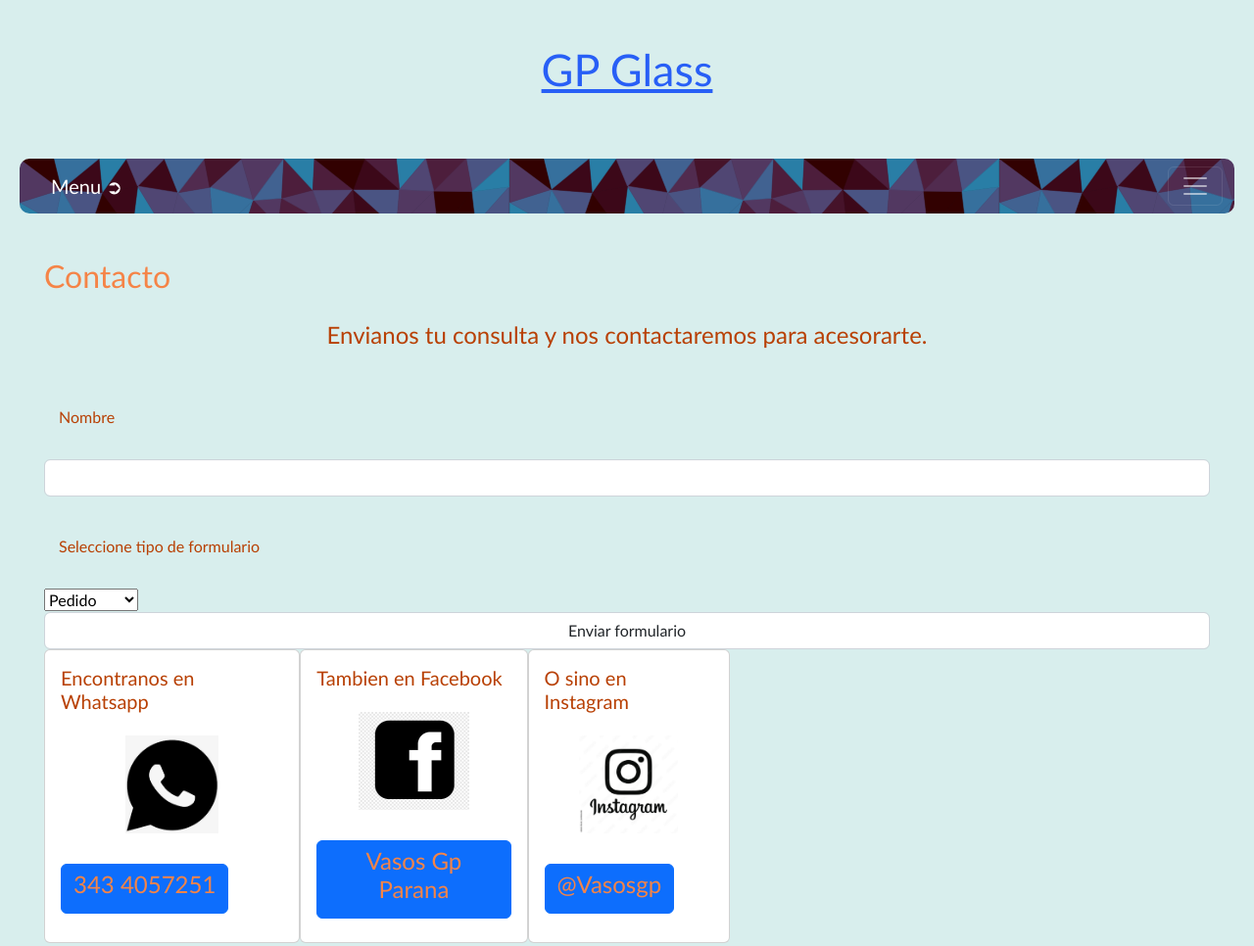
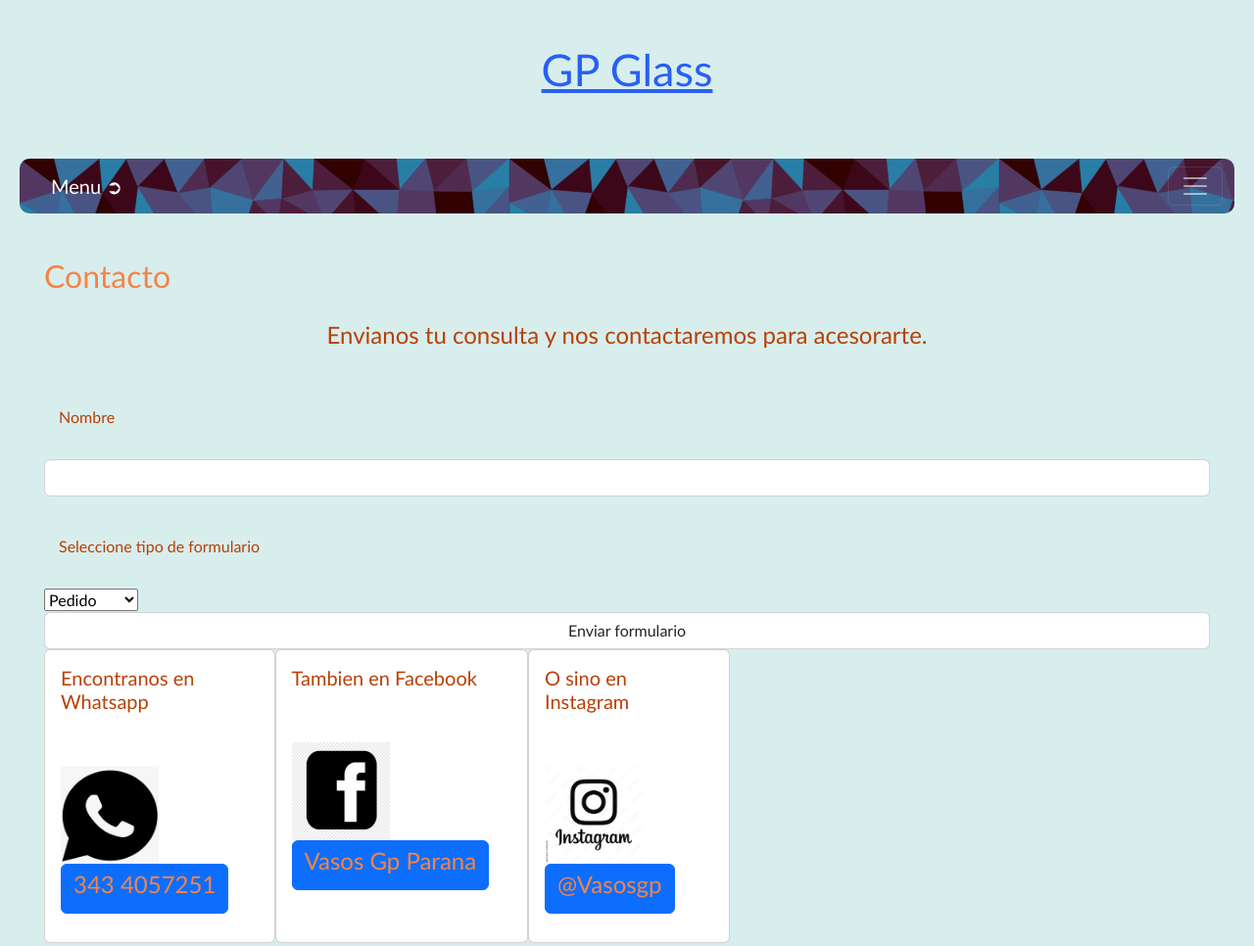
Before and after one commit to Pablo492/Proyecto-con-bootstrap, a website: page pages/contacto.html in a window 1280 px wide. Shown: the top 966 px of the page at 98% size. Drawn offline with nearby package versions, Linux system fonts and the light colour scheme.

Commit message:
sass no estaba compilando al css

```diff
--- a/css/_img.scss
+++ b/css/_img.scss
@@ -1,7 +1,4 @@
-.imgportada{
 
-
-}
 .imgportada:hover{
     -webkit-transform: perspective(150px) rotateX(45deg);
     transform: perspective(150px) rotateX(45deg);
@@ -20,6 +17,8 @@
 }
 .imgCont{
     height:100px;
+    width: 100px;
+
 }
 .imgmodelos{
     grid-area: item1;
--- a/pages/contacto.html
+++ b/pages/contacto.html
@@ -80,26 +80,24 @@
             <div class="card">
                 <div class="card-body">
                     <h5 class="card-title">Encontranos en Whatsapp</h5>
-                    <p class="card-text">
-                        <img class="imgCont" src="../img/Logo Wsp.png" alt="Logo de Whatsapp">
-                    </p>
+                    <p class="card-text"></p>
+                    <img class="imgCont" src="../img/Logo Wsp.png" alt="Logo de Whatsapp">
                     <a href="#" class="btn btn-primary"><h4>343 4057251</h4></a>
                 </div>
             </div>
             <div class="card">
                 <div class="card-body">
                     <h5 class="card-title">Tambien en Facebook</h5>
-                    <p class="card-text">
-                        <img class="imgCont" src="../img/Logo Face.png" alt="Logo de Facebook">
-                    </p>
+                    <p class="card-text"></p>
+                    <img class="imgCont" src="../img/Logo Face.png" alt="Logo de Facebook">
                     <a href="#" class="btn btn-primary"><h4> Vasos Gp Parana</h4></a>
                 </div>
             </div>
             <div class="card">
                 <div class="card-body">
                     <h5 class="card-title">O sino en Instagram</h5>
-                    <p class="card-text"><img class="imgCont" src="../img/Logo Instagram.jpeg" alt="Logo de Instagram">
-                    </p>
+                    <p class="card-text"></p>
+                    <img class="imgCont" src="../img/Logo Instagram.jpeg" alt="Logo de Instagram">
                     <a href="#" class="btn btn-primary"><h4>@Vasosgp</h4></a>
                 </div>
             </div>
```
Also changed, not shown: css/style.css, 1 other file.
